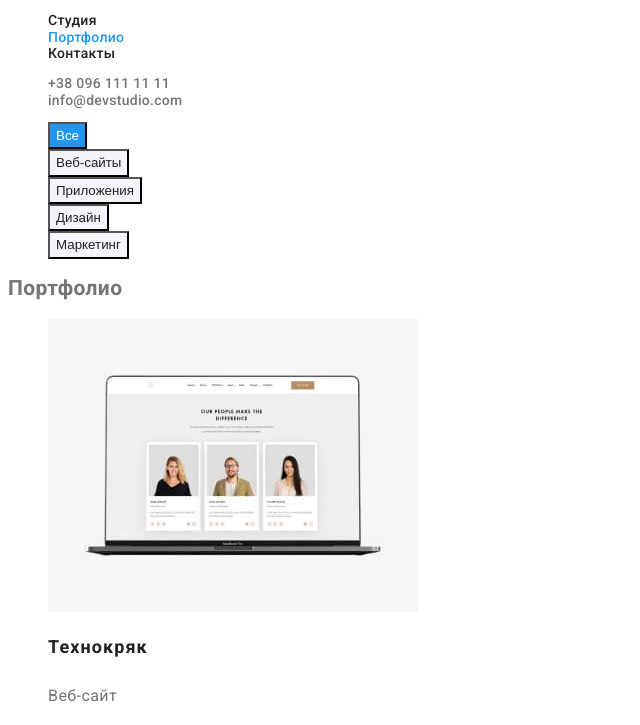
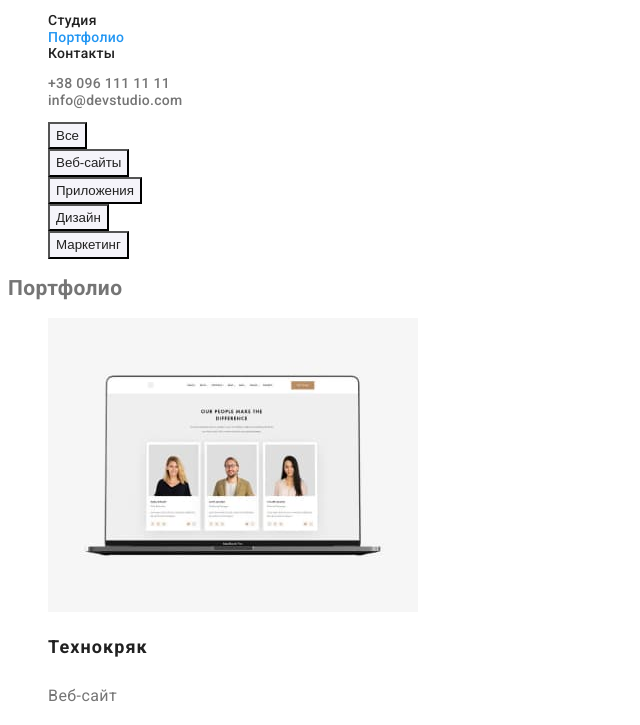
Before and after one commit to IgnatevD/goit-markup-hw-02, a plain HTML site: page portfolio.html in a window 1280 px wide. Shown: the part 41-766 px from the top of the page, without its empty margins (0-640 px from the left). Drawn offline with Linux system fonts and the light colour scheme.

Commit message:
исправлено подсветчивание кнопок на странице портфолио

```diff
--- a/css/styles.css
+++ b/css/styles.css
@@ -92,10 +92,6 @@ body {
   background: var(--accent-color);
 }
 
-.sorting .button-sorting.current {
-  color: var(--white-text-color);
-  background: var(--accent-color);
-}
 /* Главная страница сайта*/
 /* Герой */
 .hero .title {
--- a/portfolio.html
+++ b/portfolio.html
@@ -31,7 +31,7 @@
     <!-- Портфолио -->
     <main>
       <ul class="sorting list">
-        <li> <button type="button" class="button-sorting current">Все</button> </li>
+        <li> <button type="button" class="button-sorting">Все</button> </li>
         <li> <button type="button" class="button-sorting">Веб-сайты</button> </li>
         <li> <button type="button" class="button-sorting">Приложения</button> </li>
         <li> <button type="button" class="button-sorting">Дизайн</button> </li>
```
